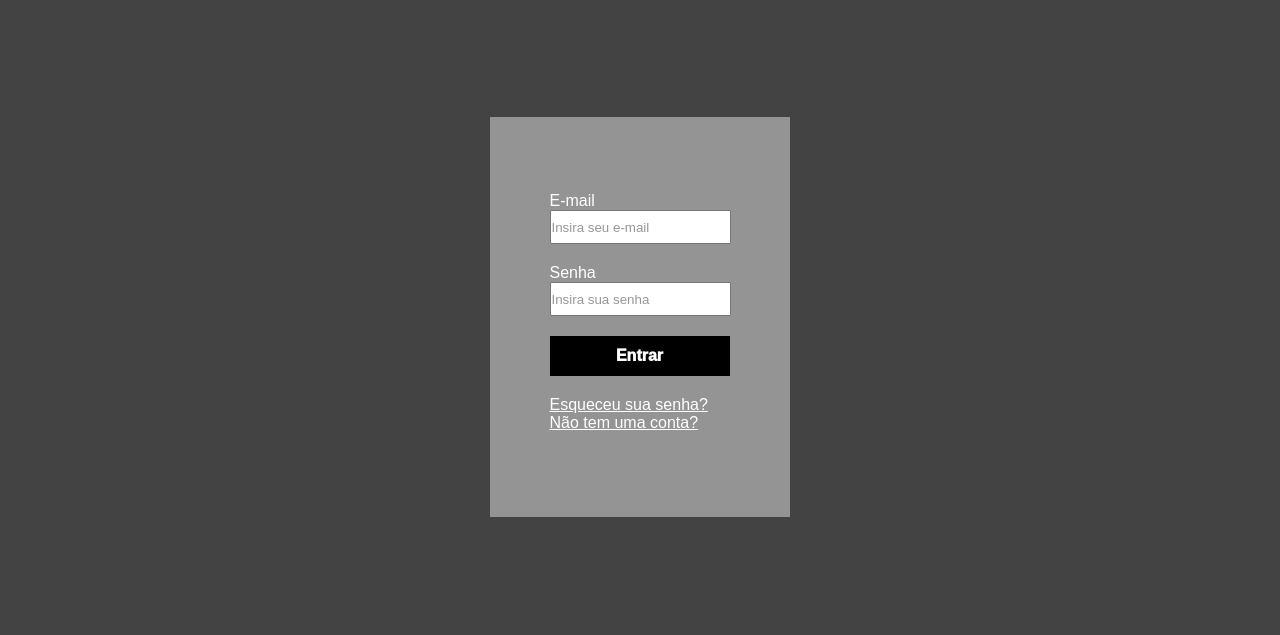
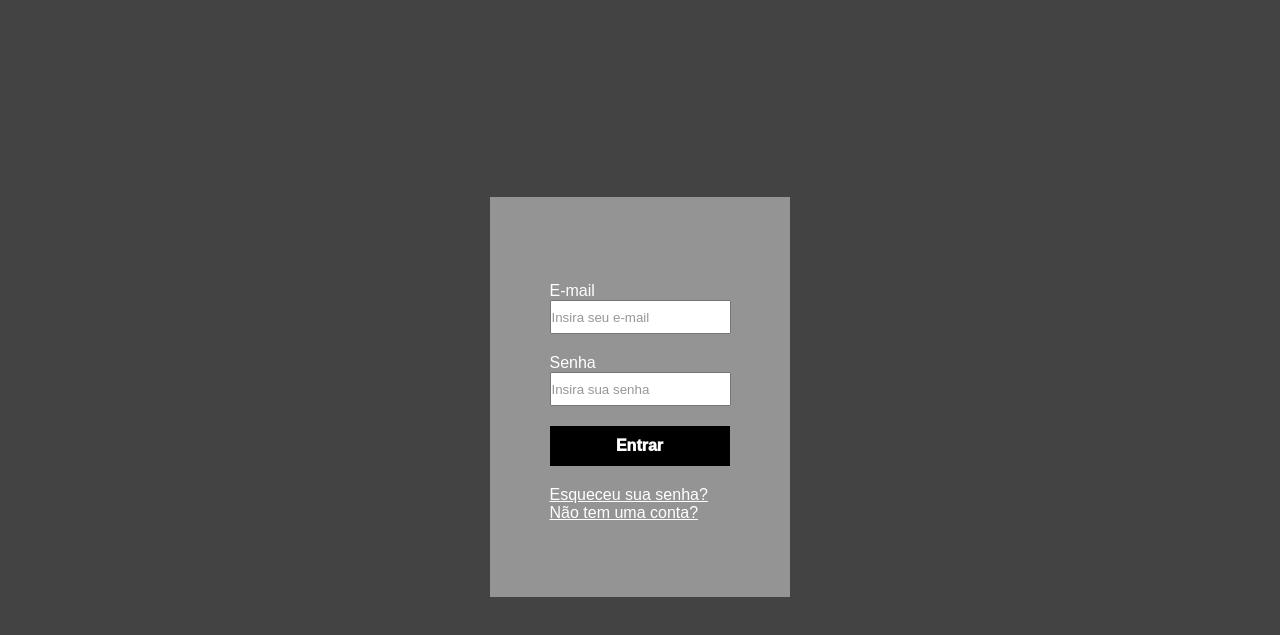
Before and after one commit to rafaelfilho01/pizza, a plain HTML site: page login.html in a window 1280 px wide. Shown: the part 83-718 px from the top of the page. Drawn offline with Linux system fonts and the light colour scheme; a web font is replaced by a local one.

Commit message:
Update login.css
Resolvendo o "bug" da caixa do login entrar no fundo do header

```diff
--- a/css/login.css
+++ b/css/login.css
@@ -36,7 +36,7 @@ main section.login{
     width: 300px;
     height: 400px;
     left: 50%;
-    top: 50%;
+    top: 60%;
     transform: translate(-50%,-50%);
 
 }
@@ -46,7 +46,7 @@ main section.login{
     margin: 100px 50px;
     display: flex;
     flex-direction: column;
-    top: -25px;
+    top: -15px;
 
 
 }
```
